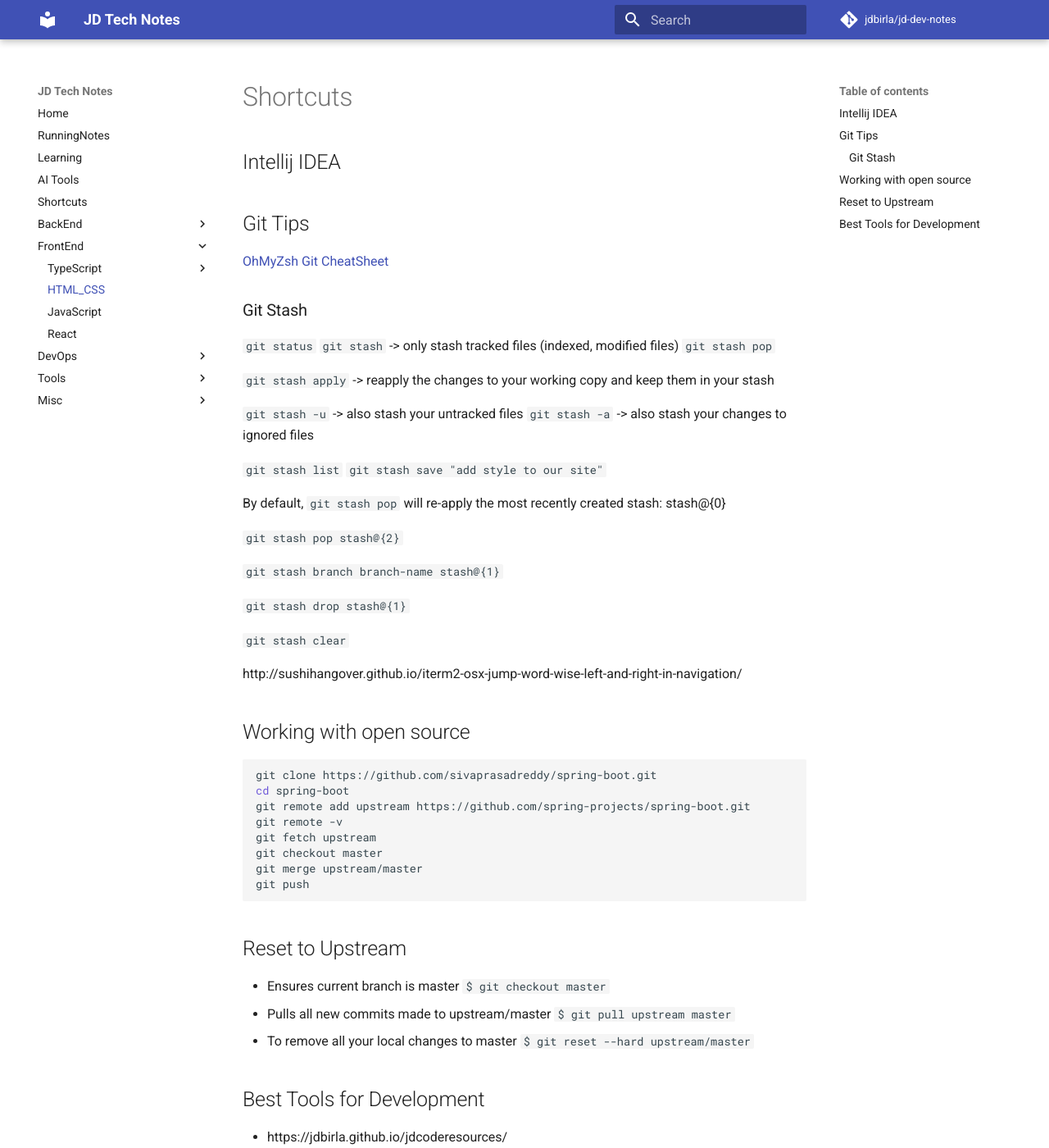
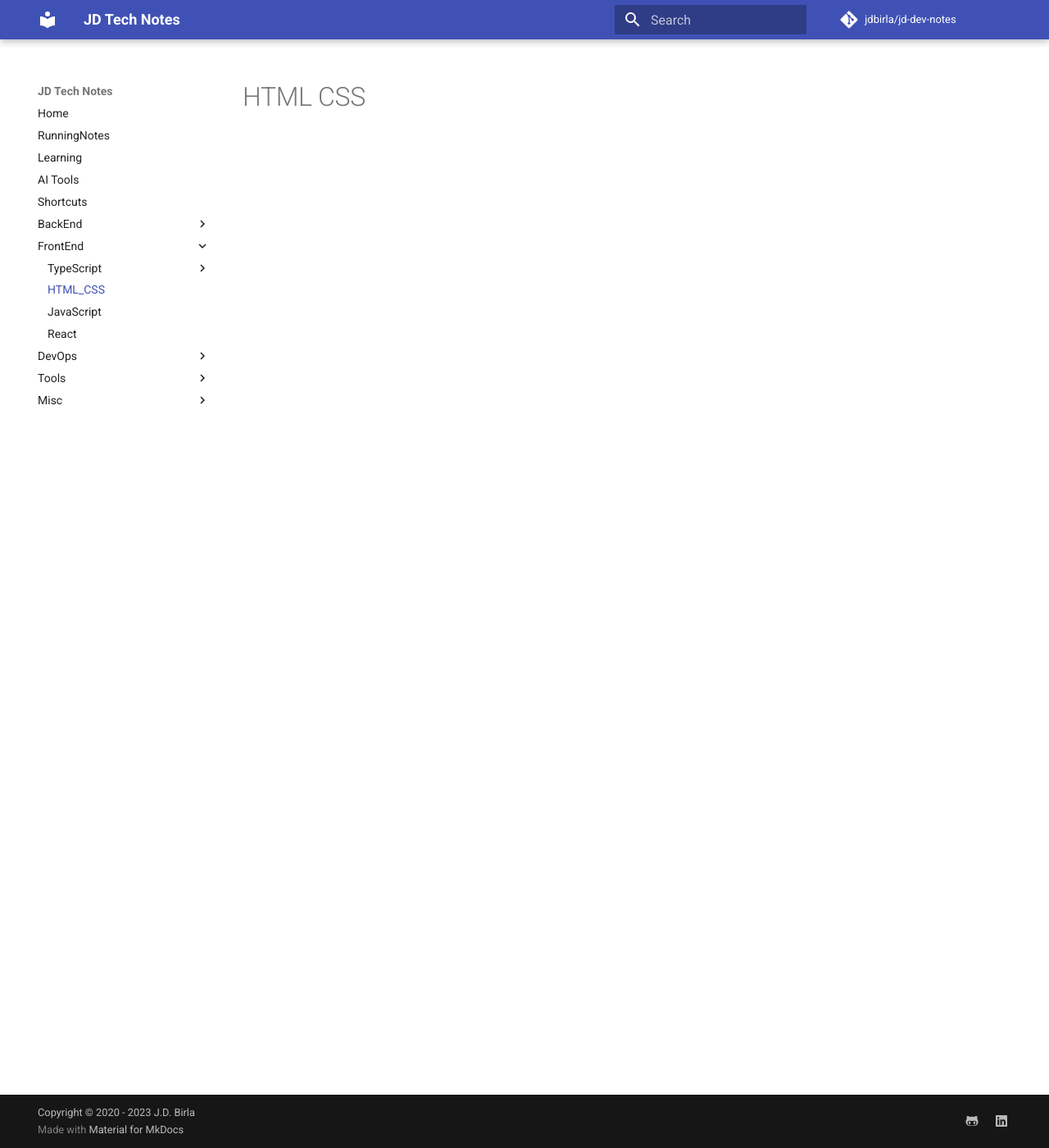
Before and after one commit to jdbirla/jd-dev-notes, an MkDocs documentation site: the page built from docs/frontend/html_css.md, in a window 1280 px wide and 1400 px high. Shown: the whole window at 82% size. Built offline with MkDocs 1.6.1 and Material for MkDocs 9.7.7, drawn with Linux system fonts in a browser that asks for light colours; comment, search, counter and statistics services are not loaded.

Commit message:
Update html_css.md

````diff
--- a/docs/frontend/html_css.md
+++ b/docs/frontend/html_css.md
@@ -1,57 +1 @@
-# Shortcuts
-
-## Intellij IDEA
-
-
-
-## Git Tips
-
-[OhMyZsh Git CheatSheet](https://github.com/ohmyzsh/ohmyzsh/wiki/Cheatsheet)
-
-### Git Stash
-
-`git status`
-`git stash` -> only stash tracked files (indexed, modified files)
-`git stash pop`
-
-`git stash apply` -> reapply the changes to your working copy and keep them in your stash
-
-`git stash -u` -> also stash your untracked files
-`git stash -a` -> also stash your changes to ignored files
-
-`git stash list`
-`git stash save "add style to our site"`
-
-By default, `git stash pop` will re-apply the most recently created stash: stash@{0}
-
-`git stash pop stash@{2}`
-
-`git stash branch branch-name stash@{1}`
-
-`git stash drop stash@{1}`
-
-`git stash clear`
-
-http://sushihangover.github.io/iterm2-osx-jump-word-wise-left-and-right-in-navigation/
-
-## Working with open source
-
-```shell
-git clone https://github.com/sivaprasadreddy/spring-boot.git
-cd spring-boot
-git remote add upstream https://github.com/spring-projects/spring-boot.git
-git remote -v
-git fetch upstream
-git checkout master
-git merge upstream/master
-git push
-```
-
-## Reset to Upstream
-
-* Ensures current branch is master `$ git checkout master`
-* Pulls all new commits made to upstream/master `$ git pull upstream master`
-* To remove all your local changes to master `$ git reset --hard upstream/master`
-
-## Best Tools for Development
-- https://jdbirla.github.io/jdcoderesources/
+# HTML CSS
````
